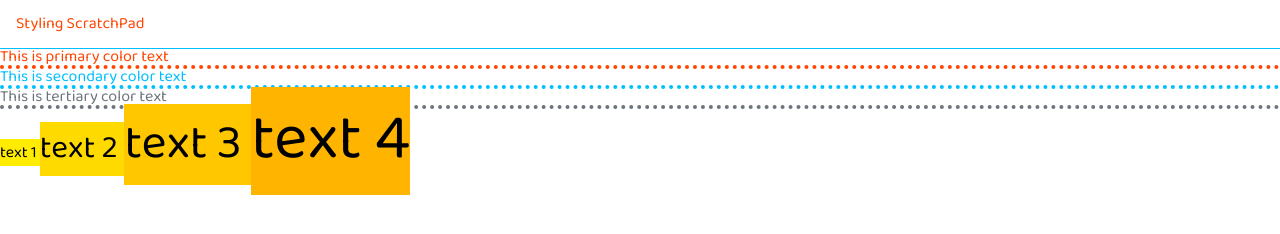
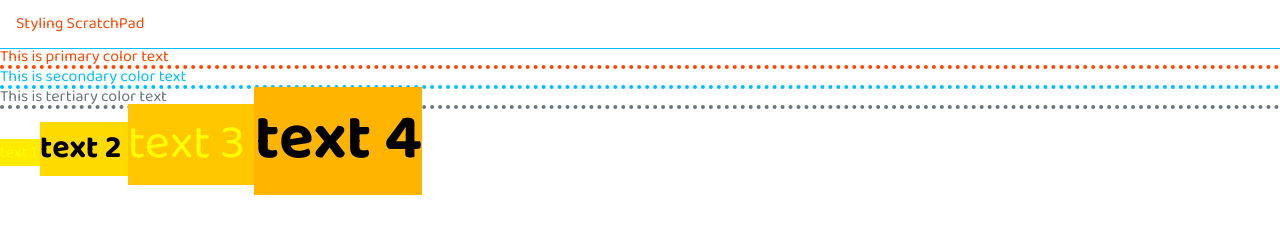
Before and after one commit to ozgursarikamis/styling-sandbox, a website built with Parcel: page src/index.html in a window 1280 px wide. Built offline with nearby package versions, Linux system fonts and the light colour scheme.

Commit message:
if-else statement

```diff
--- a/src/scss/_texts.scss
+++ b/src/scss/_texts.scss
@@ -2,5 +2,11 @@
     .text-#{$i} {
         font-size: $i * 1rem;
         background-color: mix(orangered, yellow, $i * 10);
+
+        @if $i % 2 == 0 {
+            font-weight: bold;
+        } @else {
+            color: yellow;
+        }
     }
 }
```
